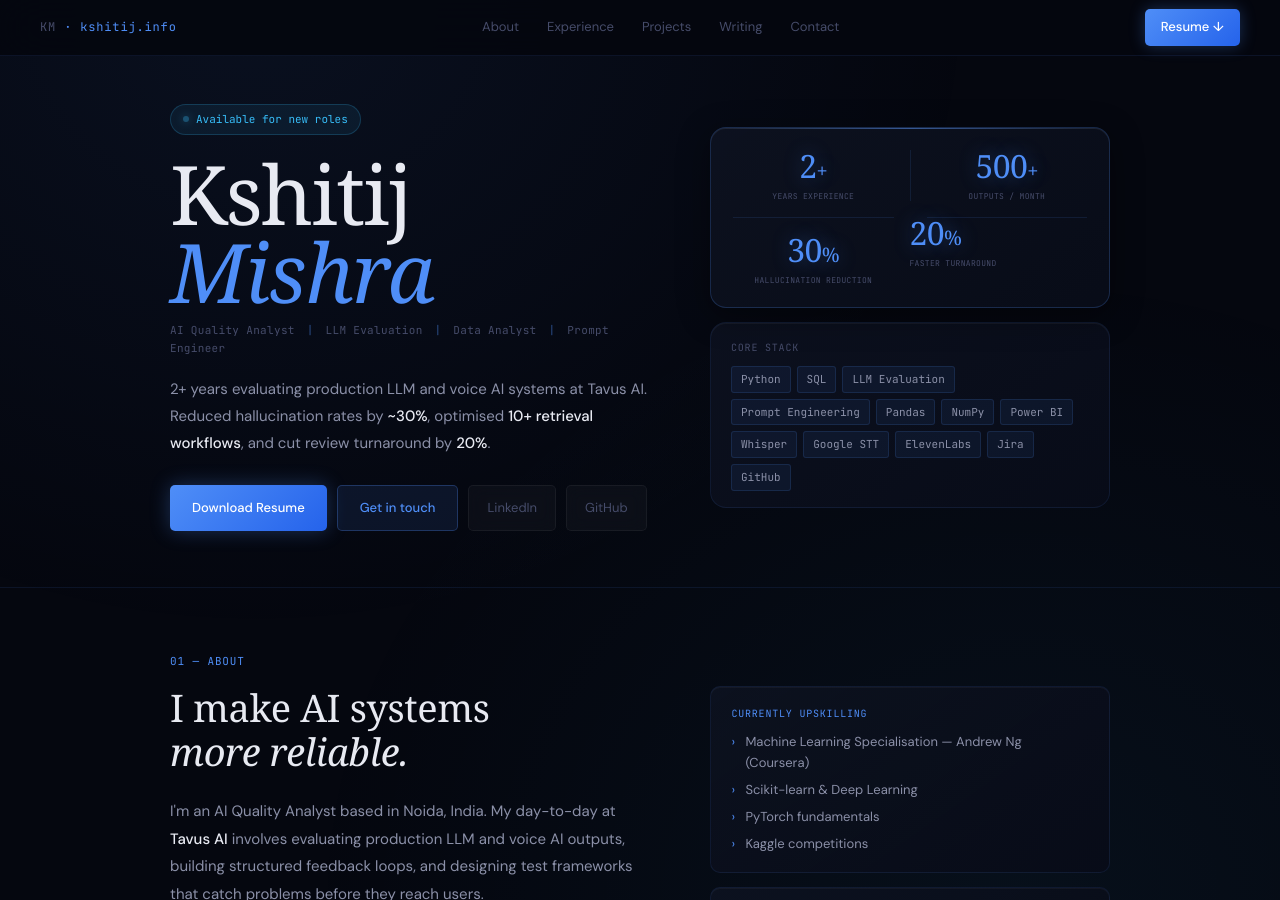
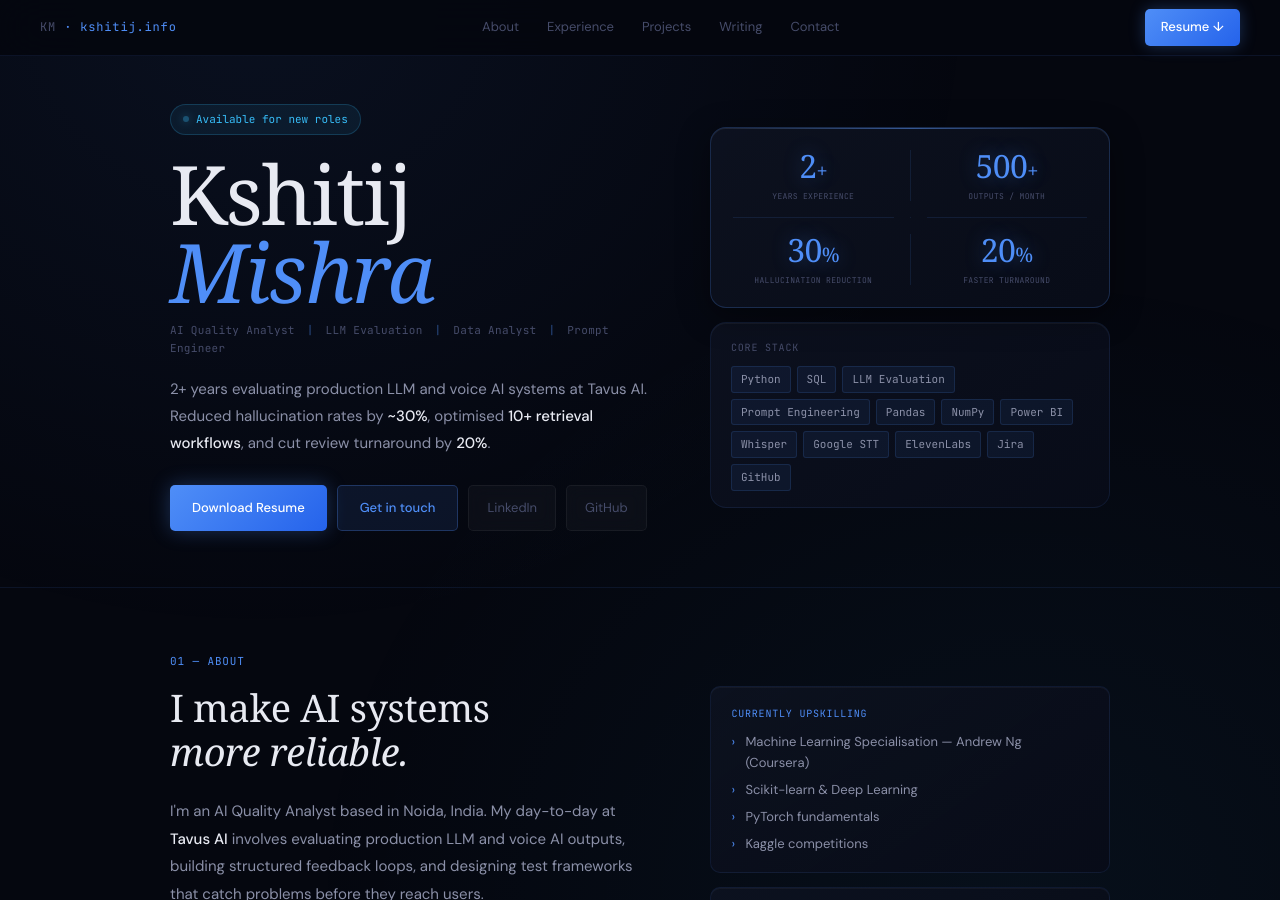
Before and after one commit to KshitijMishra1418/kshitij.info, a Jekyll site: the page built from index.md, in a window 1280 px wide and 900 px high. Built offline with Jekyll 4.4.1, drawn with Linux system fonts in a browser that asks for light colours; some web fonts are replaced.

Commit message:
Update index.md

```diff
--- a/index.md
+++ b/index.md
@@ -34,28 +34,38 @@
           <a class="btn-ghost" href="https://github.com/KshitijMishra1418" target="_blank">GitHub</a>
         </div>
       </div>
+
       <div class="hero-right">
         <div class="stats-card">
           <div class="stat">
             <span class="stat-num">2<span class="stat-plus">+</span></span>
             <span class="stat-label">Years experience</span>
           </div>
+
           <div class="stat-divider"></div>
+
           <div class="stat">
             <span class="stat-num">500<span class="stat-plus">+</span></span>
             <span class="stat-label">Outputs / month</span>
           </div>
+
           <div class="stat-divider"></div>
+          <div class="stat-divider"></div>
+          <div class="stat-divider"></div>
+
           <div class="stat">
-  <span class="stat-num">20<span class="stat-plus">%</span></span>
-  <span class="stat-label">Faster turnaround</span>
-</div>
-<div class="stat-divider"></div>
-<div class="stat">
-  <span class="stat-num">30<span class="stat-plus">%</span></span>
-  <span class="stat-label">Hallucination reduction</span>
-</div>
+            <span class="stat-num">30<span class="stat-plus">%</span></span>
+            <span class="stat-label">Hallucination reduction</span>
+          </div>
+
+          <div class="stat-divider"></div>
+
+          <div class="stat">
+            <span class="stat-num">20<span class="stat-plus">%</span></span>
+            <span class="stat-label">Faster turnaround</span>
+          </div>
         </div>
+
         <div class="tech-stack">
           <span class="stack-label">Core stack</span>
           <div class="stack-tags">
@@ -108,6 +118,7 @@
           prompt engineering</strong> where structured evaluation thinking matters.
         </p>
       </div>
+
       <div class="about-sidebar">
         <div class="info-block">
           <div class="info-title">Currently upskilling</div>
@@ -118,12 +129,14 @@
             <li>Kaggle competitions</li>
           </ul>
         </div>
+
         <div class="info-block">
           <div class="info-title">Education</div>
           <div class="edu-degree">B.Tech &mdash; Electrical &amp; Electronics Engineering</div>
           <div class="edu-school">Dr. A.P.J. Abdul Kalam Technical University</div>
           <div class="edu-meta">2017 &ndash; 2021 &middot; 75.6%</div>
         </div>
+
         <div class="info-block">
           <div class="info-title">Tools</div>
           <div class="tools-row">
@@ -313,6 +326,7 @@
           </div>
           <span class="contact-arrow">→</span>
         </a>
+
         <a class="contact-link" href="https://linkedin.com/in/kshitij-mishra-0a5758197" target="_blank">
           <div class="contact-icon">
             <svg viewBox="0 0 24 24" fill="none" stroke="currentColor" stroke-width="1.8" stroke-linecap="round" stroke-linejoin="round"><path d="M16 8a6 6 0 016 6v7h-4v-7a2 2 0 00-2-2 2 2 0 00-2 2v7h-4v-7a6 6 0 016-6z"/><rect x="2" y="9" width="4" height="12"/><circle cx="4" cy="4" r="2"/></svg>
@@ -323,6 +337,7 @@
           </div>
           <span class="contact-arrow">→</span>
         </a>
+
         <a class="contact-link" href="https://github.com/KshitijMishra1418" target="_blank">
           <div class="contact-icon">
             <svg viewBox="0 0 24 24" fill="none" stroke="currentColor" stroke-width="1.8" stroke-linecap="round" stroke-linejoin="round"><path d="M9 19c-5 1.5-5-2.5-7-3m14 6v-3.87a3.37 3.37 0 00-.94-2.61c3.14-.35 6.44-1.54 6.44-7A5.44 5.44 0 0020 4.77 5.07 5.07 0 0019.91 1S18.73.65 16 2.48a13.38 13.38 0 00-7 0C6.27.65 5.09 1 5.09 1A5.07 5.07 0 005 4.77a5.44 5.44 0 00-1.5 3.78c0 5.42 3.3 6.61 6.44 7A3.37 3.37 0 009 18.13V22"/></svg>
@@ -333,6 +348,7 @@
           </div>
           <span class="contact-arrow">→</span>
         </a>
+
         <a class="contact-link" href="/Kshitij_Mishra_Resume.pdf" target="_blank">
           <div class="contact-icon">
             <svg viewBox="0 0 24 24" fill="none" stroke="currentColor" stroke-width="1.8" stroke-linecap="round" stroke-linejoin="round"><path d="M14 2H6a2 2 0 00-2 2v16a2 2 0 002 2h12a2 2 0 002-2V8z"/><polyline points="14 2 14 8 20 8"/><line x1="12" y1="18" x2="12" y2="12"/><line x1="9" y1="15" x2="15" y2="15"/></svg>
```
